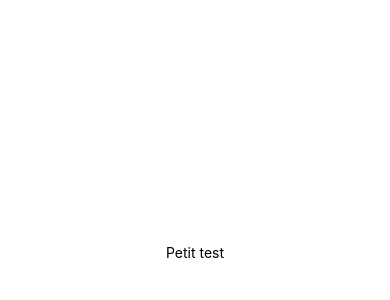
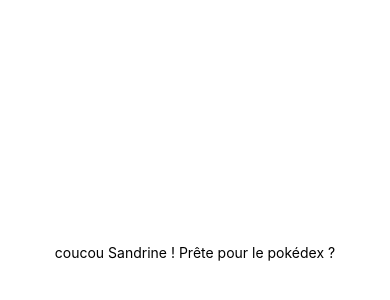
Before and after one commit to sandix34/React-Native-Pokedex, a React Native app: screen / in a window 390 px wide. Shown: the part 170-470 px from the top of the page. Built offline with nearby package versions, Linux system fonts and the light colour scheme.

Commit message:
first commit

```diff
--- a/App.js
+++ b/App.js
@@ -4,7 +4,7 @@
 export default function App() {
   return (
     <View style={styles.container}>
-      <Text>Petit test</Text>
+      <Text>coucou Sandrine ! Prête pour le pokédex ?</Text>
     </View>
   );
 }
```
